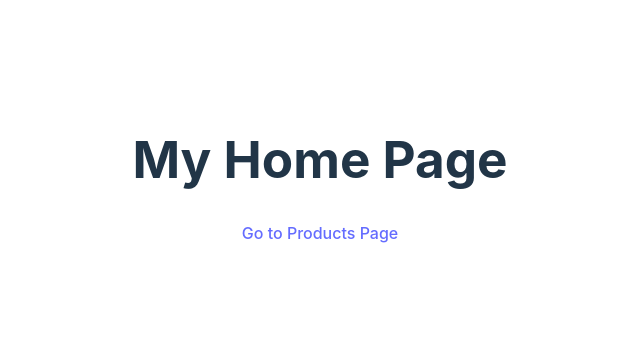
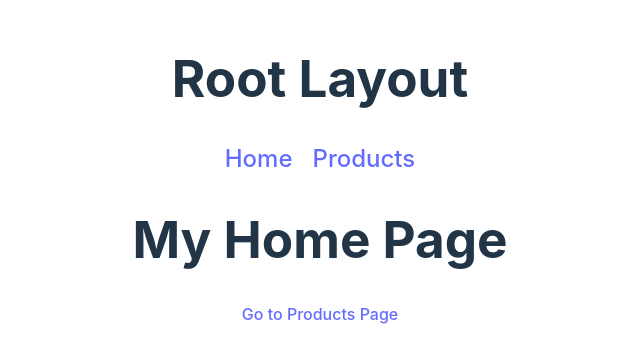
Before and after one commit to AnilOguzman/React, a React (Vite) app: page / in a window 1280 px wide. Shown: the part 229-592 px from the top of the page, without its empty margins (320-960 px from the left). Built offline with nearby package versions, Linux system fonts and the light colour scheme.

Commit message:
layout operations

```diff
--- a/src/App.jsx
+++ b/src/App.jsx
@@ -1,11 +1,23 @@
-import { Route, RouterProvider, createBrowserRouter, createRoutesFromElements } from "react-router-dom";
+import {
+  Route,
+  RouterProvider,
+  createBrowserRouter,
+  createRoutesFromElements,
+} from "react-router-dom";
 import HomePage from "./pages/Home";
 import ProductsPage from "./pages/Products";
+import RootLayout from "./pages/Root";
 import "./App.css";
 
 const router = createBrowserRouter([
-  { path: "/", element: <HomePage /> },
-  { path: "/products", element: <ProductsPage /> },
+  {
+    path: "/",
+    element: <RootLayout />,
+    children: [
+      { path: "/", element: <HomePage /> },
+      { path: "/products", element: <ProductsPage /> },
+    ],
+  }, //layoutsun ve altında render edeceğin sayfalar var diyoruz children özelliği ile
 ]);
 
 // const routeDefinitions=createRoutesFromElements(
--- /dev/null
+++ b/src/components/MainNavigation.css
@@ -0,0 +1,12 @@
+ul {
+    padding: 0;
+    list-style: none;
+  }
+
+  header ul {
+    display: flex;
+    align-items: center;
+    justify-content: center;
+    column-gap: 20px;
+    font-size: 24px;
+  }
--- /dev/null
+++ b/src/components/MainNavigation.jsx
@@ -0,0 +1,18 @@
+//LAYOUT COMPONENT
+
+import { Link } from "react-router-dom"
+
+const MainNavigation = () => {
+  return (
+    <header>
+        <nav>
+            <ul>
+                <li><Link to="/">Home</Link></li>
+                <li><Link to="/products">Products</Link></li>
+            </ul>
+        </nav>
+    </header>
+  )
+}
+
+export default MainNavigation
--- a/src/pages/Home.jsx
+++ b/src/pages/Home.jsx
@@ -4,6 +4,7 @@ import { Link } from "react-router-dom";
 const HomePage = () => {
   return (
     <>
+
       <h1>My Home Page</h1>
       <Link to="/products">Go to Products Page</Link>
     </>
--- a/src/pages/Products.jsx
+++ b/src/pages/Products.jsx
@@ -1,7 +1,10 @@
+
 
 const ProductsPage = () => {
   return (
+    <>
     <h1>My Products Page</h1>
+    </>
   )
 }
 
--- /dev/null
+++ b/src/pages/Root.jsx
@@ -0,0 +1,17 @@
+import { Outlet } from "react-router-dom"
+import MainNavigation from "../components/MainNavigation"
+import "../components/MainNavigation.css"
+
+//LAYOUT PAGE
+
+const RootLayout = () => {
+  return (
+    <>
+    <h1>Root Layout</h1>
+    <MainNavigation></MainNavigation>
+    <Outlet/>
+    </> //outlet yapısı childrenların yanisi asıl sayfaların olduğu yer. üstte görünsün istersen sayfalar outleti üste al
+  )
+}
+
+export default RootLayout
```
